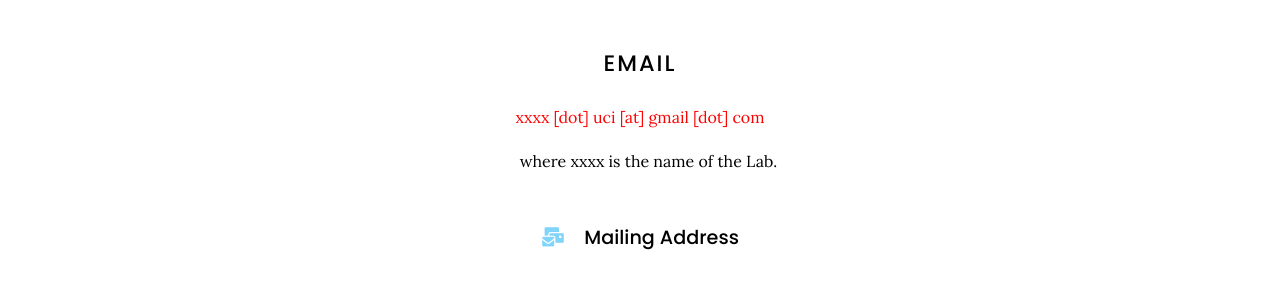
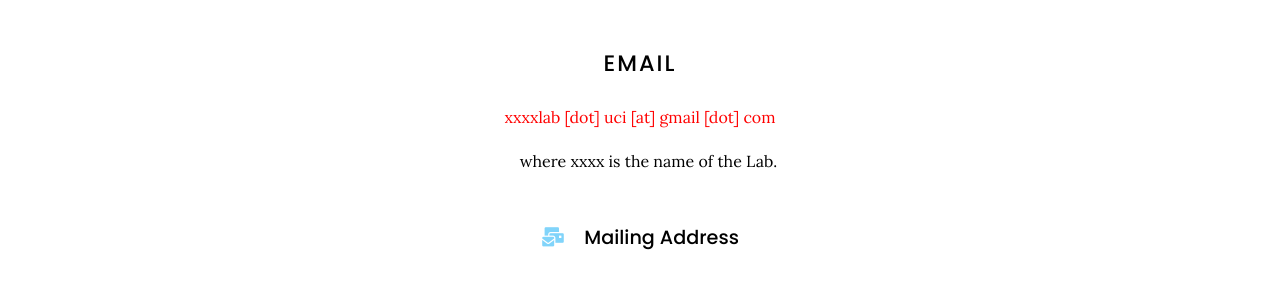
Before and after one commit to goallabuci/goallabuci.github.io, a Jekyll site: the page built from contact/index.md, in a window 1280 px wide. Shown: the part 314-614 px from the top of the page. Built offline with Jekyll 4.4.1, drawn with Linux system fonts in a browser that asks for light colours.

Commit message:
Update index.md

```diff
--- a/contact/index.md
+++ b/contact/index.md
@@ -10,7 +10,7 @@ nav:
 Our lab is part of the [Department of Computer Science](https://www.cs.uci.edu/) at [University of California, Irvine](https://uci.edu/). We are located on the 4th floor of the [DBH](https://classrooms.uci.edu/classrooms/dbh/), office 4065.
 
 # Email
-<font color="red">xxxx [dot] uci [at] gmail [dot] com</font>  &nbsp; &nbsp;  where xxxx is the name of the Lab.
+<font color="red">xxxxlab [dot] uci [at] gmail [dot] com</font>  &nbsp; &nbsp;  where xxxx is the name of the Lab.
 {:.center}
 
 ### <i class="fas fa-mail-bulk"></i>Mailing Address
```
